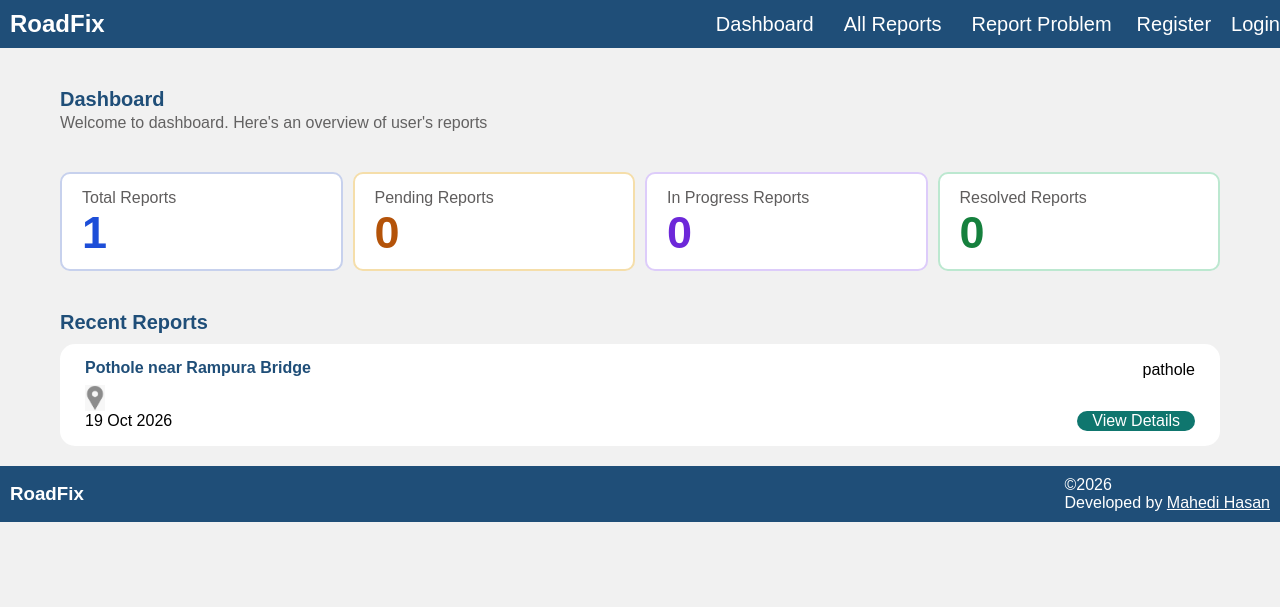
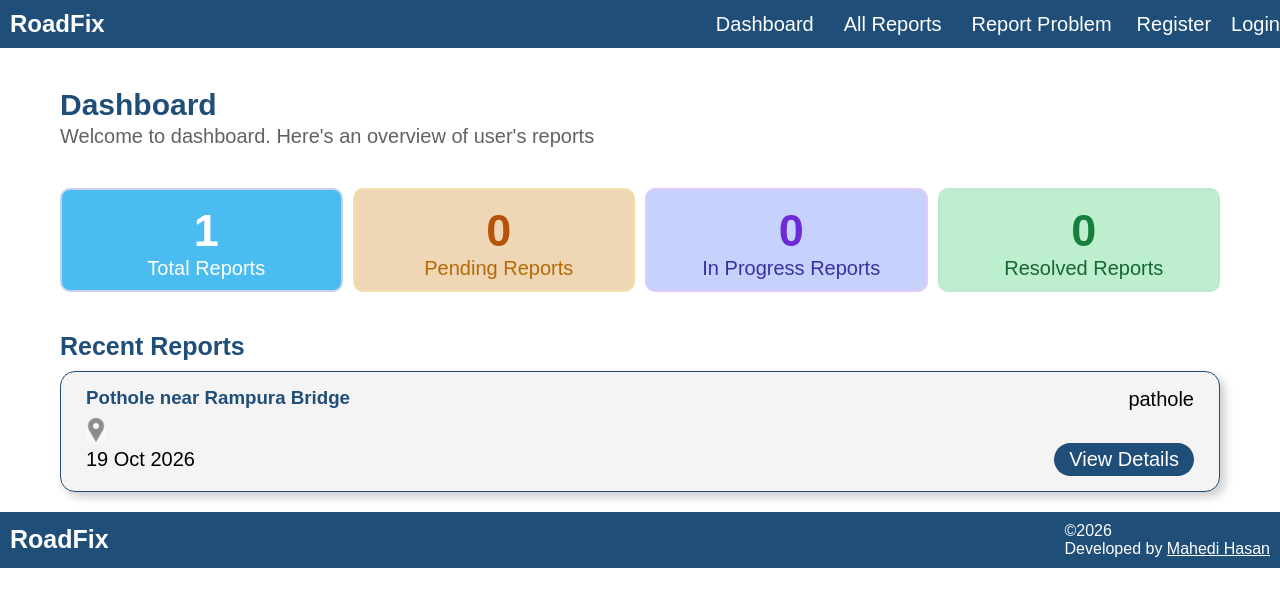
Before and after one commit to mahedi195/RoadFix-Dhaka-Road-Problem-Reporting-System, a Django app: page /dashboardPage/ in a window 1280 px wide. Shown: the top 607 px of the page. Run offline with Django 5.2, Linux system fonts and the light colour scheme; data comes from the database, SQL or seed files in the repository.

Commit message:
i have changed  font size, text-shadow, border , color, background color in various pages

```diff
--- a/reports/views.py
+++ b/reports/views.py
@@ -60,7 +60,7 @@ def delete_reporT(request, id):
 
         else:
             report.delete()
-            messages.success(request, "report deleted successfully")
+            messages.success(request, f"report no. {id} deleted successfully")
             return redirect("myProfilePage")
     else:
         return redirect("myProfilePage")
--- a/static/css/dashboard.css
+++ b/static/css/dashboard.css
@@ -1,7 +1,7 @@
 .dashboard_text h2 {
     margin: 0;
     margin-bottom: 3px;
-    font-size: 20px;
+    font-size: 30px;
 
 }
 
@@ -12,7 +12,7 @@
 .dashboard_text p {
     margin: 0;
     color: #636262;
-    font-size: 16px;
+    font-size: 20px;
     margin-bottom: 10px;
 }
 
@@ -41,46 +41,67 @@
 }
 
 .box.total .number {
-    color: #1D4ED8;
+    /* color: #1D4ED8; */
     font-weight: bold;
+    text-align: center;
+    color: white;
+
 
 }
 
 .box.pending .number {
     color: #B45309;
     font-weight: bold;
+    text-align: center;
+
 }
 
 .box.resolved .number {
     color: #15803D;
     font-weight: bold;
+    text-align: center;
+
 }
 
 .box.solved .number {
     color: #6D28D9;
     font-weight: bold;
+    text-align: center;
 }
 
 
 .box.total {
     border: 2px solid #c7d1ed;
+    /* background: #eef2ff; */
+    /* color: white; */
+    background-color: #4abcef;
 }
 
 .box.pending {
     border: 2px solid #F5DEAA;
+    background-color: rgb(239 214 180);
+
 }
 
 .box.resolved {
     border: 2px solid #BCE8D0;
+    background-color: #bdefce;
 }
 
 .box.solved {
     border: 2px solid #DDCCFA;
+    /* background: #e6dcf5; */
+    background-color: #c6d2fb;
+}
+
+.box.resolved .label {
+    color: #166534;
 }
 
 .box .label {
-    color: rgb(95 93 93);
-    font-size: 16px;
+    color: white;
+    font-size: 20px;
+    text-align: center;
 }
 
 .dashboard_text h2 {
@@ -93,7 +114,7 @@
     color: #1F4E78;
     margin-top: 15px;
     /* margin-bottom: 10px; */
-    font-size: 20px;
+    font-size: 25px;
     margin-top: 40px;
     margin-bottom: -30px;
 }
@@ -112,7 +133,7 @@
 
 .cart .title {
     color: #1F4E78;
-    font-size: 16px;
+    font-size: 20x;
 }
 
 .cart .pending {
@@ -123,8 +144,8 @@
 }
 
 .cart .resolved {
-    color: #166534;
-    background-color: #DCFCE7;
+
+    background-color: #bdefce;
     padding: 4px 25px;
     border-radius: 20px
 }
@@ -169,29 +190,31 @@
     display: flex;
     align-items: center;
     gap: 5px;
-    font-size: 16px;
+    font-size: 20px;
 }
 
 
 .cart {
     /* padding: 10px 20px; */
-    background: white;
     margin-bottom: 20px;
     padding: 15px 25px;
     border-radius: 15px;
+    box-shadow: 5px 5px 10px #cfcece;
+    border: 1px solid #1F4E78;
+    background: #f5f4f4;
 }
 
 
 body {
     margin: 0;
-    background-color: #efefef;
+    background-color: white;
 
 }
 
 .date_viewMore .viewDetails {
-    font-size: 16px;
-    background-color: #0F766E;
-    padding: 1px 15px;
+    font-size: 20px;
+    background-color: #1F4E78;
+    padding: 5px 15px;
     border-radius: 20px;
     color: white;
     transition: transform 0.3s ease,
@@ -200,8 +223,10 @@ body {
 }
 
 .date_viewMore .viewDetails:hover {
-    background-color: #115E59;
+    background-color: white;
+    color: #1F4E78;
     transform: scale(1.02);
+    border: 1px solid #1F4E78;
 
 }
 
@@ -209,14 +234,22 @@ body {
 .recentReports .cart p {
     /* margin: 3px; */
     margin: 0;
+    font-size: 20px;
 }
 
 .recentReportsText {
     margin: 40px 60px;
 }
 
-.recentReports {}
+.box.pending .label {
+    color: rgb(180, 106, 9);
 
+}
+
+.box.solved .label {
+    color: #3730a3;
+    ;
+}
 
 
 @media screen and (max-width:800px) {
@@ -254,6 +287,16 @@ body {
     }
 }
 
+@media screen and (max-width:320px) {
+    .reportBox {
+        display: grid;
+        grid-template-columns: 1fr;
+    }
+}
+
+
+
+
 @media screen and (max-width:550px) {
     .title_status {
         display: flex;
@@ -266,7 +309,8 @@ body {
         flex-direction: column;
         align-items: flex-start;
     }
-    .cart{
+
+    .cart {
         line-height: 1.7;
     }
 }
--- a/static/css/editReport.css
+++ b/static/css/editReport.css
@@ -4,6 +4,9 @@
 
 label {
     display: block;
+}
+body{
+    background-color: white;
 }
 
 .full_form {
--- a/static/css/footer.css
+++ b/static/css/footer.css
@@ -11,6 +11,7 @@
 
           footer h3 {
               margin-right: 20px;
+              font-size: 25px;
           }
 
           footer h3,
@@ -40,8 +41,6 @@
                   justify-content: space-between;
               }
 
-              footer h3,
-              footer p {}
 
 
 
--- a/static/css/navbar.css
+++ b/static/css/navbar.css
@@ -1,7 +1,7 @@
  body {
      margin: 0;
      padding: 0;
-     background-color: #f1f1f1;
+     background-color: white;
      font-family: Arial, sans-serif;
 
  }
@@ -333,6 +333,8 @@
          width: 100%;
          display: flex;
          align-items: flex-start;
+         gap: 0PX;
+         padding: 5PX 0px;
      }
 
      .othersOption a {
--- a/static/css/registration.css
+++ b/static/css/registration.css
@@ -8,6 +8,7 @@
             align-items: center;
             justify-content: center;
             min-height: 100vh;*/
+            background-color: white;
         }
 
         .registrationForm {
--- a/static/css/reportDetails.css
+++ b/static/css/reportDetails.css
@@ -9,6 +9,7 @@
             align-items: center;
             justify-content: center;
             min-height: 100vh; */
+            background-color: white;
         }
 
         .report_details {
--- a/templates/dashboard.html
+++ b/templates/dashboard.html
@@ -25,27 +25,30 @@
 
     <div class="reportBox">
         <div class="box total">
+
+            <p class="number">{{totalReport}}</p>
             <p class="label">Total Reports</p>
-            <p class="number">{{totalReport}}</p>
 
         </div>
 
         <div class="box pending">
+            <p class="number">{{pendingReport}}</p>
             <p class="label">Pending Reports</p>
-            <p class="number">{{pendingReport}}</p>
+
 
         </div>
 
         <div class="box solved">
+            <p class="number">{{inProgressReport}}</p>
             <p class="label">In Progress Reports</p>
-            <p class="number">{{inProgressReport}}</p>
 
 
         </div>
 
         <div class="box resolved">
+            <p class="number">{{resolvedReport}}</p>
             <p class="label">Resolved Reports</p>
-            <p class="number">{{resolvedReport}}</p>
+
 
         </div>
 
```
Also changed, not shown: static/css/allReports.css (+37 -24 lines), static/css/editProfile.css (+13 -6 lines), static/css/index.css (+30 -19 lines), static/css/reportForm.css (+27 -13 lines), static/css/updatePassword.css (+7 -6 lines), static/css/userProfile.css (+29 -15 lines).
